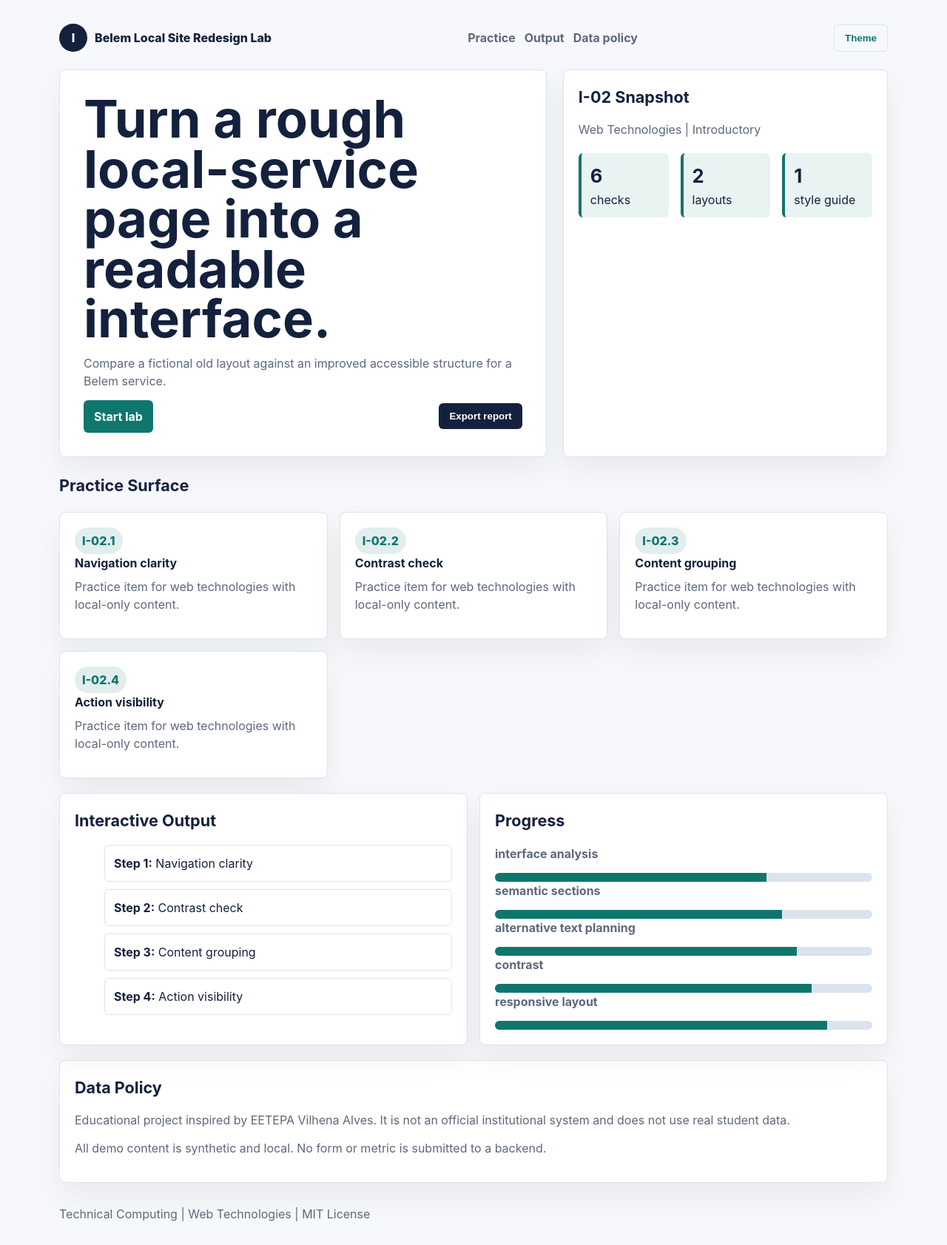
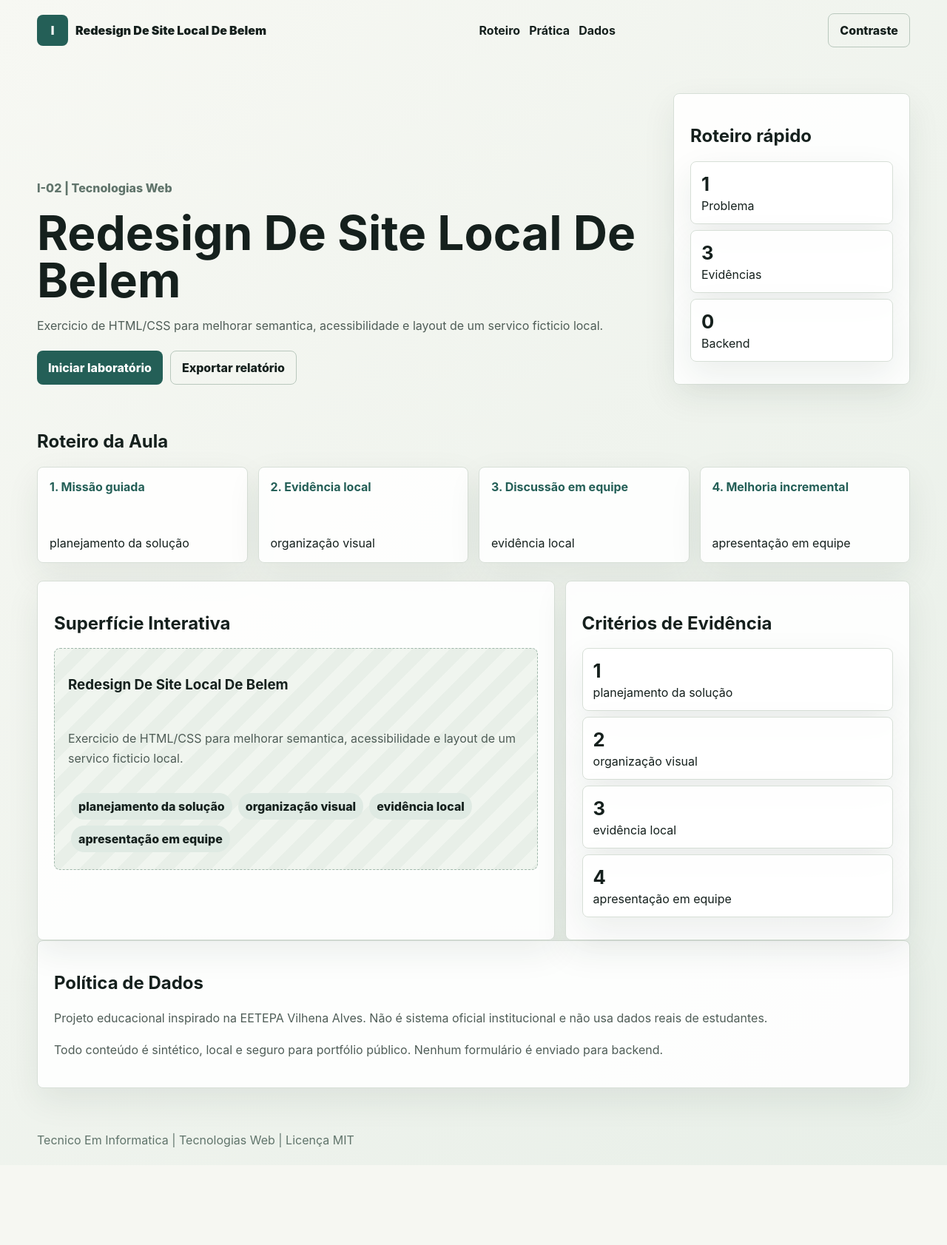
Before and after one commit to albertomateus9/belem-local-site-redesign-lab, a plain HTML site: page index.html in a window 1280 px wide. Shown: the whole page at 74% size. After the commit the page ends 1575 px from the top, so only its background shows below. Drawn offline with Linux system fonts and the light colour scheme.

Commit message:
Atualiza lote informatica e redes em PT-BR

```diff
--- a/index.html
+++ b/index.html
@@ -1,73 +1,64 @@
 <!doctype html>
-<html lang="en">
+<html lang="pt-BR">
 <head>
   <meta charset="utf-8">
   <meta name="viewport" content="width=device-width, initial-scale=1">
-  <title>Belem Local Site Redesign Lab</title>
-  <meta name="description" content="HTML and CSS redesign exercise for a fictional Belem local service page with accessibility improvements.">
+  <title>Redesign De Site Local De Belem</title>
+  <meta name="description" content="Exercicio de HTML/CSS para melhorar semantica, acessibilidade e layout de um servico ficticio local.">
   <link rel="stylesheet" href="styles.css">
 </head>
-<body data-mode="redesign">
+<body data-mode="lab">
   <header>
     <div class="topbar">
-      <div class="brand"><span class="mark">I</span><span>Belem Local Site Redesign Lab</span></div>
-      <nav aria-label="Primary navigation">
-        <a href="#practice">Practice</a>
-        <a href="#output">Output</a>
-        <a href="#privacy">Data policy</a>
+      <div class="brand"><span class="mark">I</span><span>Redesign De Site Local De Belem</span></div>
+      <nav aria-label="Navegação principal">
+        <a href="#roteiro">Roteiro</a>
+        <a href="#pratica">Prática</a>
+        <a href="#dados">Dados</a>
       </nav>
-      <button class="ghost" id="themeToggle" type="button">Theme</button>
+      <button class="ghost" id="themeToggle" type="button">Contraste</button>
     </div>
     <section class="hero">
       <div class="hero-copy">
-        <h1>Turn a rough local-service page into a readable interface.</h1>
-        <p>Compare a fictional old layout against an improved accessible structure for a Belem service.</p>
+        <p class="eyebrow">I-02 | Tecnologias Web</p>
+        <h1>Redesign De Site Local De Belem</h1>
+        <p>Exercicio de HTML/CSS para melhorar semantica, acessibilidade e layout de um servico ficticio local.</p>
         <div class="toolbar">
-          <a class="button" href="#practice">Start lab</a>
-          <button class="secondary" id="exportButton" type="button">Export report</button>
+          <a class="button" href="#pratica">Iniciar laboratório</a>
+          <button class="secondary" id="exportButton" type="button">Exportar relatório</button>
         </div>
       </div>
       <aside class="panel">
-        <h2>I-02 Snapshot</h2>
-        <p>Web Technologies | Introductory</p>
-        <div class="grid">
-          <div class="metric"><strong>6</strong><span>checks</span></div>
-          <div class="metric"><strong>2</strong><span>layouts</span></div>
-          <div class="metric"><strong>1</strong><span>style guide</span></div>
-        </div>
+        <h2>Roteiro rápido</h2>
+        <div class="metric"><strong>1</strong><span>Problema</span></div>
+        <div class="metric"><strong>3</strong><span>Evidências</span></div>
+        <div class="metric"><strong>0</strong><span>Backend</span></div>
       </aside>
     </section>
   </header>
-
   <main>
-    <section id="practice">
-      <h2>Practice Surface</h2>
+    <section id="roteiro">
+      <h2>Roteiro da Aula</h2>
       <div class="grid" id="cards"></div>
     </section>
-
-    <section class="grid two" id="output">
+    <section class="grid two" id="pratica">
       <div class="panel">
-        <h2>Interactive Output</h2>
+        <h2>Superfície Interativa</h2>
         <div id="dynamicSurface"></div>
       </div>
       <div class="panel">
-        <h2>Progress</h2>
+        <h2>Critérios de Evidência</h2>
         <div id="progressList"></div>
       </div>
     </section>
-
-    <section class="panel" id="privacy">
-      <h2>Data Policy</h2>
-      <p>Educational project inspired by EETEPA Vilhena Alves. It is not an official institutional system and does not use real student data.</p>
-      <p>All demo content is synthetic and local. No form or metric is submitted to a backend.</p>
+    <section class="panel" id="dados">
+      <h2>Política de Dados</h2>
+      <p>Projeto educacional inspirado na EETEPA Vilhena Alves. Não é sistema oficial institucional e não usa dados reais de estudantes.</p>
+      <p>Todo conteúdo é sintético, local e seguro para portfólio público. Nenhum formulário é enviado para backend.</p>
     </section>
   </main>
-
-  <footer>
-    Technical Computing | Web Technologies | MIT License
-  </footer>
-
-  <script id="projectData" type="application/json">{"title":"Belem Local Site Redesign Lab","code":"I-02","discipline":"Web Technologies","notice":"Educational project inspired by EETEPA Vilhena Alves. It is not an official institutional system and does not use real student data.","features":[{"name":"interface analysis","score":72},{"name":"semantic sections","score":76},{"name":"alternative text planning","score":80},{"name":"contrast","score":84},{"name":"responsive layout","score":88}],"headline":"Turn a rough local-service page into a readable interface.","summary":"Compare a fictional old layout against an improved accessible structure for a Belem service.","cards":["Navigation clarity","Contrast check","Content grouping","Action visibility"],"metrics":["6 checks","2 layouts","1 style guide"]}</script>
+  <footer>Tecnico Em Informatica | Tecnologias Web | Licença MIT</footer>
+  <script id="projectData" type="application/json">{"title":"Redesign De Site Local De Belem","code":"I-02","course":"Tecnico Em Informatica","discipline":"Tecnologias Web","description":"Exercicio de HTML/CSS para melhorar semantica, acessibilidade e layout de um servico ficticio local.","features":["planejamento da solução","organização visual","evidência local","apresentação em equipe"],"cards":["Missão guiada","Evidência local","Discussão em equipe","Melhoria incremental"]}</script>
   <script src="script.js"></script>
 </body>
 </html>
--- a/script.js
+++ b/script.js
@@ -1,129 +1,55 @@
-const project = JSON.parse(document.querySelector('#projectData').textContent);
-const mode = document.body.dataset.mode;
+const data = JSON.parse(document.querySelector('#projectData').textContent);
 const cards = document.querySelector('#cards');
-const dynamicSurface = document.querySelector('#dynamicSurface');
-const progressList = document.querySelector('#progressList');
+const surface = document.querySelector('#dynamicSurface');
+const progress = document.querySelector('#progressList');
 
 function renderCards() {
-  cards.innerHTML = project.cards.map((card, index) => `
+  cards.innerHTML = data.cards.map((card, index) => `
     <article class="card">
-      <span class="status">${project.code}.${index + 1}</span>
-      <h3>${card}</h3>
-      <p>Practice item for ${project.discipline.toLowerCase()} with local-only content.</p>
+      <strong>${index + 1}. ${card}</strong>
+      <span>${data.features[index % data.features.length] || 'prática guiada'}</span>
     </article>
   `).join('');
 }
 
-function renderProgress() {
-  progressList.innerHTML = project.features.map((item) => `
-    <p><strong>${item.name}</strong></p>
-    <div class="bar" aria-label="${item.name} progress"><span style="--value: ${item.score}%"></span></div>
+function renderSurface() {
+  surface.innerHTML = `
+    <div class="lab-surface">
+      <h3>${data.title}</h3>
+      <p>${data.description}</p>
+      <div>
+        ${data.features.map((feature) => `<span class="pill">${feature}</span>`).join('')}
+      </div>
+    </div>
+  `;
+  progress.innerHTML = data.features.map((feature, index) => `
+    <div class="metric"><strong>${index + 1}</strong><span>${feature}</span></div>
   `).join('');
 }
 
-function formSurface() {
-  return `
-    <form id="demoForm" novalidate>
-      <div class="form-grid">
-        <label>Full name <input name="fullName" autocomplete="name" required><span class="error"></span></label>
-        <label>Student code <input name="studentCode" placeholder="LAB-2026" required><span class="error"></span></label>
-        <label>Email <input name="email" type="email" required><span class="error"></span></label>
-        <label>Course <select name="course"><option>Computing</option><option>Networks</option></select><span class="error"></span></label>
-        <label>Password <input name="password" type="password" required><span class="error"></span></label>
-      </div>
-      <button type="submit">Validate locally</button>
-      <p id="formResult"></p>
-    </form>
-  `;
+function exportReport() {
+  const lines = [
+    `# Relatório - ${data.title}`,
+    '',
+    `Código: ${data.code}`,
+    `Curso: ${data.course}`,
+    `Disciplina: ${data.discipline}`,
+    '',
+    '## Evidências',
+    ...data.features.map((feature) => `- ${feature}`),
+    '',
+    'Dados sintéticos, locais e sem backend.'
+  ];
+  const blob = new Blob([lines.join('\n')], { type: 'text/markdown;charset=utf-8' });
+  const url = URL.createObjectURL(blob);
+  const a = document.createElement('a');
+  a.href = url;
+  a.download = 'relatorio-laboratorio.md';
+  a.click();
+  URL.revokeObjectURL(url);
 }
 
-function defaultSurface() {
-  return `
-    <ul class="timeline">
-      ${project.cards.map((card, index) => `<li><strong>Step ${index + 1}:</strong> ${card}</li>`).join('')}
-    </ul>
-  `;
-}
-
-function careerSurface() {
-  const jobs = [
-    { role: 'Frontend Intern', skills: ['HTML', 'CSS', 'JavaScript'] },
-    { role: 'Support Assistant', skills: ['Troubleshooting', 'Documentation', 'Empathy'] },
-    { role: 'Network Trainee', skills: ['Wi-Fi', 'Monitoring', 'Security'] },
-    { role: 'Data Assistant', skills: ['CSV', 'Python', 'Charts'] },
-  ];
-  const counts = new Map();
-  jobs.forEach((job) => job.skills.forEach((skill) => counts.set(skill, (counts.get(skill) || 0) + 1)));
-  return `
-    ${jobs.map((job) => `<article class="card"><h3>${job.role}</h3><p>${job.skills.join(', ')}</p></article>`).join('')}
-    <p><strong>Top skills:</strong> ${[...counts.entries()].map(([skill, total]) => `${skill} (${total})`).join(', ')}</p>
-  `;
-}
-
-function nocSurface() {
-  const services = [
-    ['Internet link', 'ok', 18],
-    ['Learning platform', 'ok', 34],
-    ['Lab switch', 'warn', 62],
-    ['Wi-Fi classroom', 'ok', 41],
-    ['File service', 'bad', 0],
-  ];
-  return services.map(([name, state, latency]) => `
-    <article class="card">
-      <span class="status ${state}">${state.toUpperCase()}</span>
-      <h3>${name}</h3>
-      <p>Latency sample: ${latency} ms</p>
-    </article>
-  `).join('');
-}
-
-function renderDynamicSurface() {
-  if (mode === 'form') dynamicSurface.innerHTML = formSurface();
-  else if (mode === 'career') dynamicSurface.innerHTML = careerSurface();
-  else if (mode === 'noc') dynamicSurface.innerHTML = nocSurface();
-  else dynamicSurface.innerHTML = defaultSurface();
-}
-
-function wireForm() {
-  const form = document.querySelector('#demoForm');
-  if (!form) return;
-  form.addEventListener('submit', (event) => {
-    event.preventDefault();
-    const rules = {
-      fullName: (value) => value.trim().split(/\s+/).length >= 2 || 'Use at least two words.',
-      studentCode: (value) => /^LAB-[0-9]{4}$/.test(value) || 'Use the format LAB-2026.',
-      email: (value) => /^[^@\s]+@[^@\s]+\.[^@\s]+$/.test(value) || 'Use a valid email format.',
-      password: (value) => value.length >= 8 || 'Use at least 8 characters.',
-    };
-    let valid = true;
-    for (const [name, rule] of Object.entries(rules)) {
-      const input = form.elements[name];
-      const result = rule(input.value);
-      const error = input.parentElement.querySelector('.error');
-      error.textContent = result === true ? '' : result;
-      valid = valid && result === true;
-    }
-    document.querySelector('#formResult').textContent = valid ? 'Local validation passed. Nothing was sent.' : 'Review the highlighted fields.';
-  });
-}
-
-document.querySelector('#themeToggle').addEventListener('click', () => {
-  document.body.classList.toggle('dark');
-  localStorage.setItem('theme', document.body.classList.contains('dark') ? 'dark' : 'light');
-});
-
-document.querySelector('#exportButton').addEventListener('click', () => {
-  const report = `# ${project.title}\n\nCode: ${project.code}\nDiscipline: ${project.discipline}\nMode: ${mode}\n`;
-  const blob = new Blob([report], { type: 'text/markdown' });
-  const link = document.createElement('a');
-  link.href = URL.createObjectURL(blob);
-  link.download = `${project.code.toLowerCase()}-report.md`;
-  link.click();
-  URL.revokeObjectURL(link.href);
-});
-
-if (localStorage.getItem('theme') === 'dark') document.body.classList.add('dark');
+document.querySelector('#themeToggle').addEventListener('click', () => document.body.classList.toggle('high-contrast'));
+document.querySelector('#exportButton').addEventListener('click', exportReport);
 renderCards();
-renderProgress();
-renderDynamicSurface();
-wireForm();
+renderSurface();
--- a/styles.css
+++ b/styles.css
@@ -1,149 +1,33 @@
-:root {
-  color-scheme: light;
-  --bg: #f7f8fb;
-  --surface: #ffffff;
-  --ink: #14213d;
-  --muted: #5d687b;
-  --line: #dbe3ef;
-  --accent: #0f766e;
-  --accent-2: #b45309;
-  --ok: #15803d;
-  --warn: #b45309;
-  --bad: #b91c1c;
-  --radius: 8px;
-  font-family: Inter, ui-sans-serif, system-ui, -apple-system, BlinkMacSystemFont, "Segoe UI", sans-serif;
-}
-
+:root { color-scheme: light; font-family: Inter, ui-sans-serif, system-ui, -apple-system, BlinkMacSystemFont, "Segoe UI", sans-serif; color: #15201d; background: #f6f7f2; }
 * { box-sizing: border-box; }
-
-body {
-  margin: 0;
-  background: var(--bg);
-  color: var(--ink);
-  line-height: 1.5;
-}
-
-body.dark {
-  --bg: #101624;
-  --surface: #182133;
-  --ink: #f8fafc;
-  --muted: #b8c2d6;
-  --line: #334155;
-  --accent: #2dd4bf;
-  --accent-2: #fbbf24;
-}
-
-header, main, footer { width: min(1120px, calc(100% - 32px)); margin: 0 auto; }
-
-header {
-  display: grid;
-  gap: 24px;
-  padding: 32px 0 22px;
-}
-
-.topbar, .toolbar {
-  display: flex;
-  gap: 12px;
-  align-items: center;
-  justify-content: space-between;
-  flex-wrap: wrap;
-}
-
-.brand {
-  display: flex;
-  align-items: center;
-  gap: 10px;
-  font-weight: 800;
-}
-
-.mark {
-  width: 38px;
-  height: 38px;
-  display: grid;
-  place-items: center;
-  border-radius: 50%;
-  background: var(--ink);
-  color: var(--surface);
-}
-
+body { margin: 0; min-width: 320px; background: linear-gradient(135deg, #f7f8f3, #e8efe8); }
+body.high-contrast { background: #101715; color: #f4fff9; }
+button, a { font: inherit; }
+.topbar { width: min(1180px, calc(100% - 32px)); margin: 0 auto; display: flex; align-items: center; justify-content: space-between; gap: 16px; padding: 18px 0; }
+.brand { display: flex; gap: 10px; align-items: center; font-weight: 900; }
+.mark { width: 42px; height: 42px; border-radius: 8px; background: #245f57; color: white; display: grid; place-items: center; }
 nav { display: flex; gap: 12px; flex-wrap: wrap; }
-nav a { color: var(--muted); text-decoration: none; font-weight: 650; }
-nav a:hover { color: var(--accent); }
-
-.hero {
-  display: grid;
-  grid-template-columns: minmax(0, 1.2fr) minmax(280px, 0.8fr);
-  gap: 22px;
-  align-items: stretch;
-}
-
-.hero-copy, .panel, .card, form {
-  background: var(--surface);
-  border: 1px solid var(--line);
-  border-radius: var(--radius);
-  box-shadow: 0 18px 40px rgba(15, 23, 42, 0.06);
-}
-
-.hero-copy { padding: 32px; }
-.panel, .card, form { padding: 20px; }
-
-h1 { margin: 0 0 14px; font-size: clamp(2rem, 6vw, 4.4rem); line-height: 0.96; max-width: 860px; }
-h2 { margin: 0 0 16px; font-size: 1.35rem; }
-h3 { margin: 0 0 8px; font-size: 1rem; }
-p { color: var(--muted); margin: 0 0 14px; }
-
-.grid { display: grid; grid-template-columns: repeat(3, minmax(0, 1fr)); gap: 16px; margin: 20px 0; }
-.two { grid-template-columns: repeat(2, minmax(0, 1fr)); }
-
-.metric {
-  border-left: 4px solid var(--accent);
-  padding: 12px;
-  background: color-mix(in srgb, var(--accent) 9%, transparent);
-  border-radius: 6px;
-}
-.metric strong { display: block; font-size: 1.6rem; }
-
-button, .button {
-  border: 0;
-  border-radius: 6px;
-  padding: 10px 14px;
-  background: var(--accent);
-  color: #ffffff;
-  font-weight: 750;
-  cursor: pointer;
-  text-decoration: none;
-}
-
-button.secondary { background: var(--ink); }
-button.ghost { background: transparent; color: var(--accent); border: 1px solid var(--line); }
-button:focus, input:focus, select:focus, textarea:focus { outline: 3px solid color-mix(in srgb, var(--accent) 30%, transparent); outline-offset: 2px; }
-
-input, select, textarea {
-  width: 100%;
-  border: 1px solid var(--line);
-  border-radius: 6px;
-  padding: 10px 12px;
-  background: var(--surface);
-  color: var(--ink);
-}
-label { display: grid; gap: 6px; color: var(--muted); font-weight: 650; }
-.form-grid { display: grid; grid-template-columns: repeat(2, minmax(0, 1fr)); gap: 14px; }
-.error { color: var(--bad); font-size: 0.9rem; min-height: 1.2em; }
-
-.status { display: inline-flex; align-items: center; gap: 6px; padding: 6px 10px; border-radius: 999px; background: color-mix(in srgb, var(--accent) 12%, transparent); color: var(--accent); font-weight: 800; }
-.status.warn { background: color-mix(in srgb, var(--warn) 14%, transparent); color: var(--warn); }
-.status.bad { background: color-mix(in srgb, var(--bad) 12%, transparent); color: var(--bad); }
-
-.timeline { display: grid; gap: 10px; }
-.timeline li { list-style: none; padding: 12px; border: 1px solid var(--line); border-radius: 6px; background: var(--surface); }
-
-.bar { height: 12px; border-radius: 999px; background: var(--line); overflow: hidden; }
-.bar span { display: block; height: 100%; background: var(--accent); width: var(--value); }
-
-footer { padding: 30px 0; color: var(--muted); }
-
-@media (max-width: 820px) {
-  .hero, .grid, .two, .form-grid { grid-template-columns: 1fr; }
-  .hero-copy { padding: 24px; }
-  h1 { font-size: 2.4rem; }
-}
+a { color: inherit; text-decoration: none; font-weight: 750; }
+.ghost, .secondary { background: transparent; color: inherit; border: 1px solid #b9c8bd; }
+button, .button { border: 0; border-radius: 8px; padding: 12px 15px; min-height: 44px; background: #245f57; color: white; font-weight: 850; cursor: pointer; display: inline-flex; align-items: center; justify-content: center; }
+.hero { width: min(1180px, calc(100% - 32px)); margin: 0 auto; display: grid; grid-template-columns: 1fr 320px; gap: 24px; align-items: end; padding: 44px 0 30px; }
+.eyebrow { color: #60746b; font-weight: 850; }
+h1 { font-size: clamp(2rem, 5vw, 4.2rem); line-height: 1; margin: 0; letter-spacing: 0; }
+p { line-height: 1.65; color: #4f5d57; }
+.toolbar { display: flex; gap: 10px; flex-wrap: wrap; margin-top: 20px; }
+main { width: min(1180px, calc(100% - 32px)); margin: 0 auto; padding: 12px 0 36px; }
+.panel, .card, .metric { background: rgba(255,255,255,.9); border: 1px solid #d7dfd7; border-radius: 8px; box-shadow: 0 16px 45px rgba(28,45,37,.08); }
+.panel { padding: 22px; }
+.grid { display: grid; grid-template-columns: repeat(4, minmax(0, 1fr)); gap: 14px; }
+.grid.two { grid-template-columns: 1.2fr .8fr; margin-top: 24px; }
+.card { padding: 16px; min-height: 130px; display: grid; align-content: space-between; }
+.card strong { color: #245f57; }
+.metric { padding: 14px; margin: 8px 0; display: grid; gap: 4px; }
+.metric strong { font-size: 1.6rem; }
+.lab-surface { min-height: 300px; border-radius: 8px; border: 1px dashed #9fb7aa; background: repeating-linear-gradient(135deg, #f0f5ef 0 18px, #e8efe8 18px 36px); padding: 18px; display: grid; gap: 12px; }
+.pill { display: inline-flex; padding: 8px 10px; border-radius: 999px; background: #dfeae3; margin: 4px; font-weight: 800; }
+footer { width: min(1180px, calc(100% - 32px)); margin: 0 auto; padding: 24px 0; color: #60746b; }
+body.high-contrast p, body.high-contrast footer, body.high-contrast .eyebrow { color: #c9ddd4; }
+body.high-contrast .panel, body.high-contrast .card, body.high-contrast .metric { background: rgba(255,255,255,.08); border-color: rgba(255,255,255,.18); box-shadow: none; }
+body.high-contrast .lab-surface { background: rgba(255,255,255,.08); }
+@media (max-width: 860px) { .topbar, .hero, .grid.two { grid-template-columns: 1fr; display: grid; } .grid { grid-template-columns: 1fr; } nav { order: 3; } }
```
Also changed, not shown: 3 other files.
